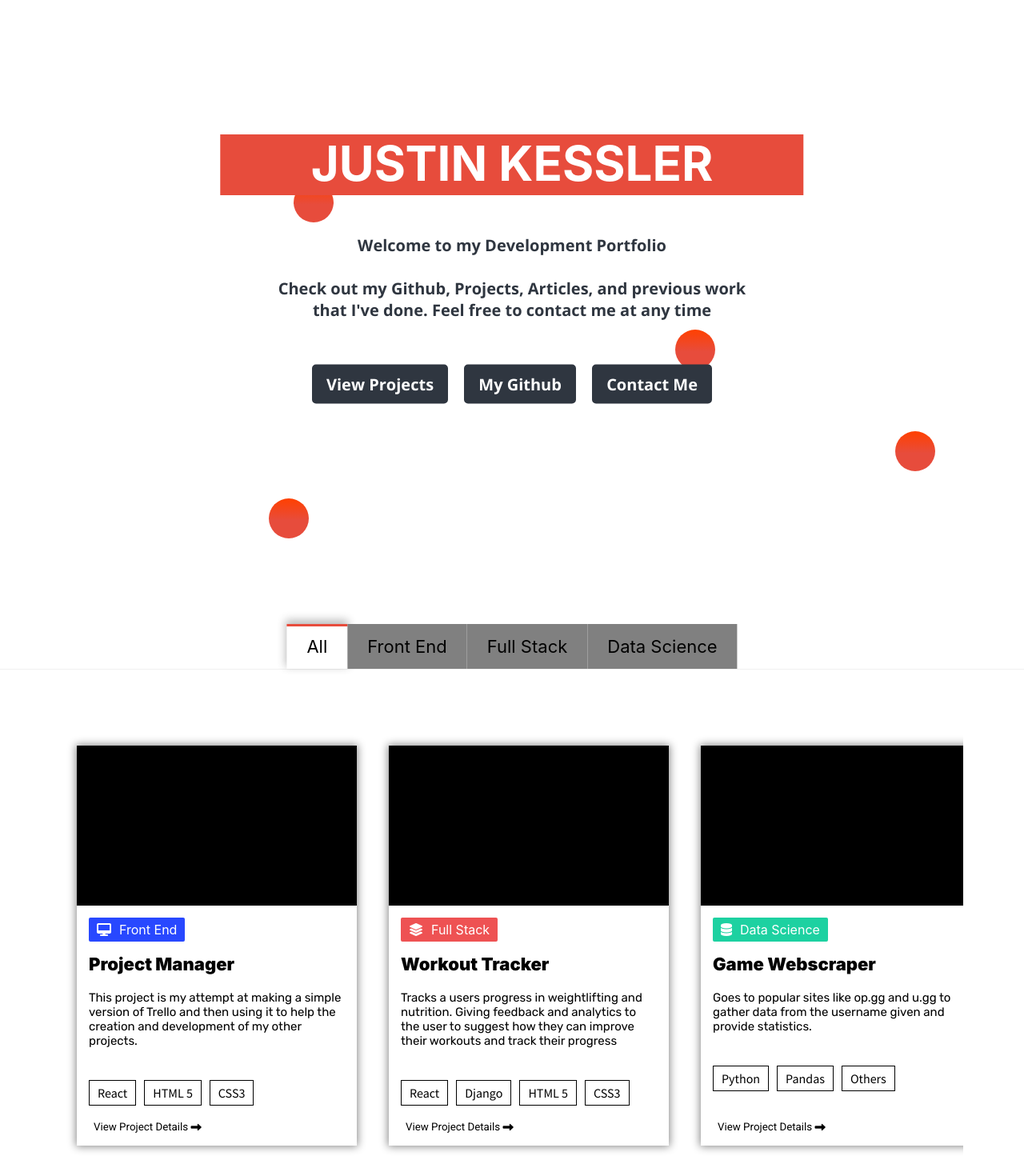
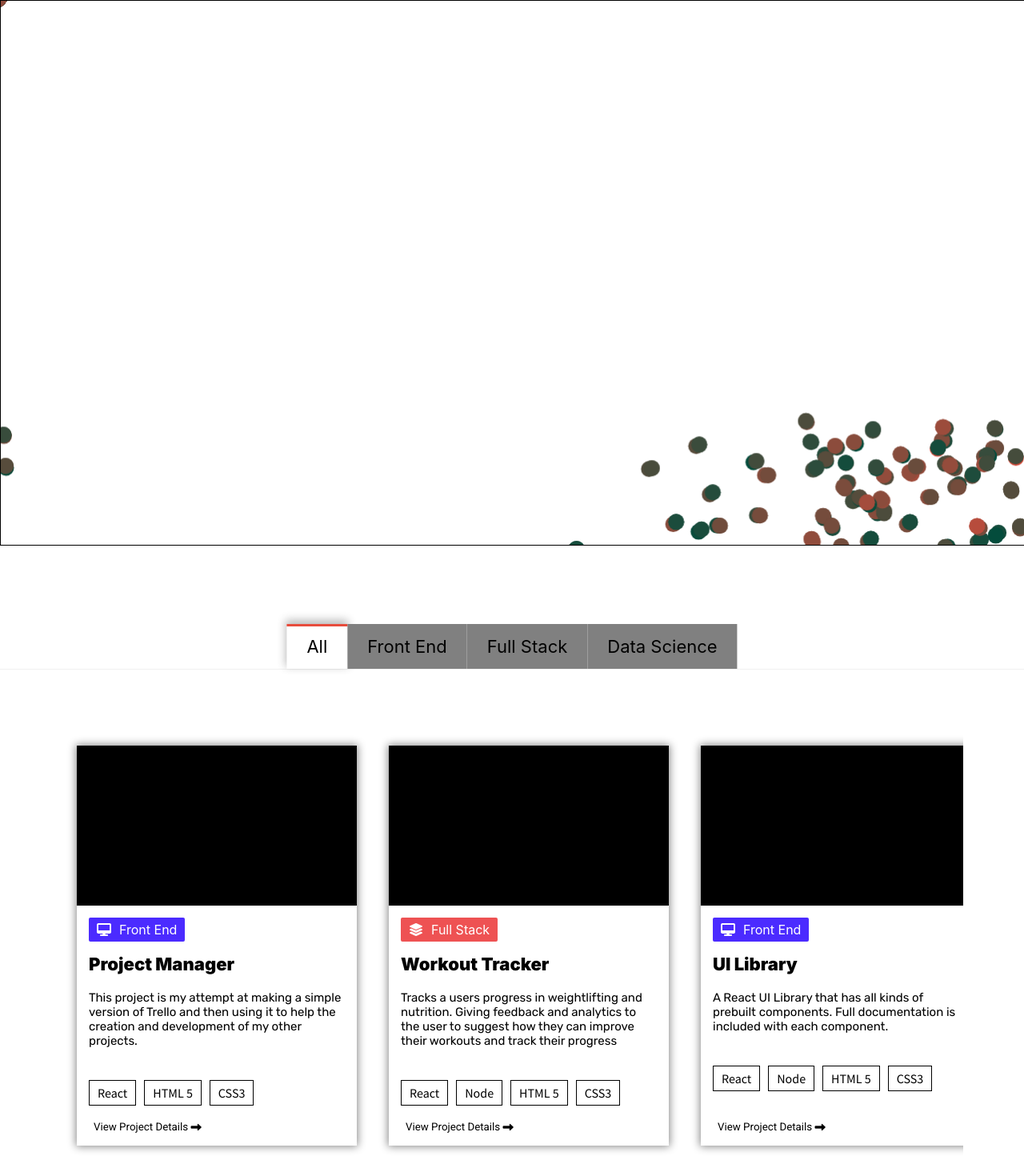
Before and after one commit to Damango/Portfolio-2.0, a React (Create React App) app: page / in a window 1280 px wide. Shown: the top 1470 px of the page at 80% size. Built offline with nearby package versions, Linux system fonts and the light colour scheme.

Commit message:
Mapped Ball Velocity to their Color

```diff
--- /dev/null
+++ b/src/Components/Canvas.js
@@ -0,0 +1,185 @@
+import React, {useEffect, useRef}from 'react';
+
+
+const Canvas = (props) => {
+
+
+  const canvasRef = useRef(null)
+
+  let mousePositionX = 0;
+  let mousePositionY = 0;
+
+
+
+
+  class Ball{
+    constructor(radius, xPosition, yPosition,xVelocity, yVelocity){
+        this.radius = radius;
+        this.xPosition = xPosition;
+        this.yPosition = yPosition;
+        this.xVelocity = xVelocity
+        this.yVelocity = yVelocity
+    }
+
+    draw(ctx){
+
+        ctx.beginPath()
+        ctx.arc(this.xPosition,this.yPosition, this.radius, 0, Math.PI * 2);
+
+        ctx.fill()
+
+    }
+
+
+
+    move(ctx){
+
+        if((this.xPosition + this.radius) >= window.innerWidth ||this.xPosition - this.radius <= 0 ){
+            this.xVelocity = -this.xVelocity
+        }
+
+        if(this.yPosition + this.radius >= window.innerHeight || this.yPosition - this.radius <= 0 ){
+            this.yVelocity = -this.yVelocity
+        }
+
+      /*  if(this.xPosition  === mousePositionX + 10  || this.xPosition === mousePositionX){
+          console.log(this.xPosition + '' + mousePositionX)
+          this.xVelocity = 10
+        }*/
+
+        this.xPosition += this.xVelocity;
+        this.yPosition += this.yVelocity;
+        ctx.fillStyle = 'rgb(' + Math.abs((this.xVelocity * 30) + (this.yVelocity * 30)) + ', 76, 60)'
+        //ctx.fillStyle = '#e74c3c'
+        this.draw(ctx)
+
+    }
+
+    follow(ctx){
+      if(this.xPosition < mousePositionX){
+        if(this.xPosition - mousePositionX)
+        this.xVelocity -= 0.01
+
+        console.log(mousePositionX)
+      }
+
+      else if( this.xPosition > mousePositionX){
+        this.xVelocity += 0.01;
+
+      }
+
+      if(this.yPosition < mousePositionY){
+        this.yVelocity -= 0.01
+
+        console.log(mousePositionY)
+      }
+
+      else if( this.yPosition > mousePositionY){
+        this.yVelocity += 0.01;
+
+      }
+
+
+
+
+      this.move(ctx)
+      this.draw(ctx)
+
+    }
+
+
+    onCursor(ctx){
+      this.xPosition = mousePositionX - 10
+      this.yPosition = mousePositionY - 10
+    }
+
+
+}
+
+let circleArray = []
+let followBall = new Ball(20,100, 100, 1, 1)
+for(let i =0; i < 100; i++){
+
+    let randomX = Math.random() * window.innerWidth;
+    let randomY = Math.random()* window.innerHeight;
+    let randomVelocity = Math.random() * 0.5
+
+    circleArray.push(new Ball(10, randomX, randomY, randomVelocity, randomVelocity))
+
+
+}
+
+const draw = (ctx, frameCount) => {
+   ctx.fillStyle = 'white';
+   ctx.fillRect(0, 0, ctx.canvas.width, ctx.canvas.height);
+
+ // ctx.clearRect(0, 0, ctx.canvas.width, ctx.canvas.height)
+
+  ctx.beginPath()
+  for(let i = 0; i < circleArray.length; i++){
+
+      circleArray[i].draw(ctx)
+      circleArray[i].follow(ctx)
+     // circleArray[i].move(ctx)
+    followBall.draw(ctx)
+    followBall.onCursor(ctx)
+
+
+  }
+
+
+
+
+
+}
+
+  useEffect(() => {
+
+    const canvas = canvasRef.current
+    const context = canvas.getContext('2d')
+    let frameCount = 0
+    let animationFrameId
+
+    //Our draw came here
+    const render = () => {
+      frameCount++
+      draw(context, frameCount)
+      animationFrameId = window.requestAnimationFrame(render)
+    }
+    render()
+
+    function resizeCanvas(canvas) {
+        const { width, height } = canvas.getBoundingClientRect()
+
+        if (canvas.width !== width || canvas.height !== height) {
+          const { devicePixelRatio:ratio=1 } = window
+          const context = canvas.getContext('2d')
+          canvas.width = width*ratio
+          canvas.height = height*ratio
+          context.scale(ratio, ratio)
+          return true
+        }
+
+        return false
+      }
+
+      resizeCanvas(canvas)
+
+    return () => {
+      window.cancelAnimationFrame(animationFrameId)
+    }
+  }, [draw])
+
+
+
+
+
+
+
+
+
+
+    return ( <canvas onMouseMove={(e) => {mousePositionX = e.clientX; mousePositionY = e.clientY;}} ref={canvasRef}/> );
+}
+
+export default Canvas;
--- a/src/Components/Data/data.json
+++ b/src/Components/Data/data.json
@@ -15,7 +15,18 @@
         "projectType": "Full Stack",
         "technologies": [
             "React",
-            "Django",
+            "Node",
+            "HTML 5",
+            "CSS3"
+        ]
+    },
+    {
+        "projectTitle": "UI Library",
+        "projectDescription": "A React UI Library that has all kinds of prebuilt components. Full documentation is included with each component.",
+        "projectType": "Front End",
+        "technologies": [
+            "React",
+            "Node",
             "HTML 5",
             "CSS3"
         ]
@@ -30,6 +41,7 @@
             "Others"
         ]
     },
+
     {
         "projectTitle": "Article Creator",
         "projectDescription": "This project is my attempt at making a simple version of Trello and then using it to help the creation and development of my other projects.",
@@ -39,16 +51,5 @@
             "HTML 5",
             "CSS3"
         ]
-    },
-    {
-        "projectTitle": "Student Tool",
-        "projectDescription": "A webtool that students can use to study different fields of science or engineering. This webtool includes reading sections for the student to study and questions to help soldify concepts.",
-        "projectType": "Full Stack",
-        "technologies": [
-            "React",
-            "Node",
-            "HTML 5",
-            "CSS3"
-        ]
     }
 ]
--- a/src/Components/Portolfio/Portfolio.css
+++ b/src/Components/Portolfio/Portfolio.css
@@ -8,7 +8,7 @@
 .jumbotron-container {
 	position: relative;
 	height: 85%;
-	background-color: white;
+	background-color: #2f3640;
 }
 
 .name-header {
@@ -105,93 +105,9 @@
 	cursor: pointer;
 }
 
-.spheres-container {
-	position: absolute;
-
+canvas {
+	position: relative;
 	width: 100%;
 	height: 100%;
-	top: 0%;
+	border: 1px solid black;
 }
-
-.sphere {
-	position: absolute;
-	background: linear-gradient(
-		360deg,
-		rgba(231, 76, 60, 1) 45%,
-		rgba(255, 64, 0, 1) 100%
-	);
-	width: 50px;
-	height: 50px;
-	border-radius: 50%;
-
-	animation: bounce 1s;
-	animation-timing-function: ease-in-out;
-	animation-iteration-count: infinite;
-	animation-direction: alternate;
-}
-@keyframes wipe {
-	0% {
-		width: 0%;
-	}
-
-	25% {
-		width: 135%;
-	}
-
-	50% {
-		width: 120%;
-	}
-
-	100% {
-		width: 145%;
-	}
-}
-
-@keyframes colorChange {
-	0% {
-		color: #2f3640;
-	}
-	100% {
-		color: white;
-	}
-}
-
-@keyframes bounce1 {
-	0% {
-		margin-top: 20px;
-	}
-
-	100% {
-		margin-top: 200px;
-	}
-}
-
-@keyframes bounce2 {
-	0% {
-		margin-top: 20px;
-	}
-
-	100% {
-		margin-top: 200px;
-	}
-}
-
-@keyframes bounce3 {
-	0% {
-		margin-top: 120px;
-	}
-
-	100% {
-		margin-top: 300px;
-	}
-}
-
-@keyframes bounce4 {
-	0% {
-		margin-top: 20px;
-	}
-
-	100% {
-		margin-top: 200px;
-	}
-}
--- a/src/Components/Portolfio/Portfolio.js
+++ b/src/Components/Portolfio/Portfolio.js
@@ -1,6 +1,6 @@
 import React, {useState, useRef, useEffect} from 'react';
 import ProjectSelector from "../ProjectSelector/ProjectSelector"
-
+import Canvas from '../Canvas'
 
 import "./Portfolio.css"
 
@@ -18,23 +18,7 @@ const Portfolio = (props) => {
     return (<div className="portfolio-container">
         <div className="jumbotron-container">
 
-            <div className="name-header"><span>JUSTIN KESSLER</span><div className="header-wipe"></div></div>
-
-            <div className="sub-text-header">Welcome to my Development Portfolio</div>
-            <div className="sub-text">Check out my Github, Projects, Articles, and previous work that I've done. Feel free to contact me at any time</div>
-            <div className="jumbotron-buttons-container">
-                <button className="jumbotron-button">View Projects</button>
-                <button className="jumbotron-button">My Github</button>
-                <button className="jumbotron-button">Contact Me</button>
-            </div>
-
-            <div className="spheres-container">
-
-                    <span className="sphere" style={{top: Math.floor(Math.random() * 600), left:Math.floor(Math.random() * 500), animationName:'bounce1', animationDuration:(Math.random() * 3) + 's'}}> </span>
-                    <span className="sphere" style={{top: Math.floor(Math.random() * 600), left:Math.floor(Math.random() * 500),animationName:'bounce2', animationDuration:(Math.random() * 3) + 's'}}> </span>
-                    <span className="sphere"style={{top: Math.floor(Math.random() * 600), right:Math.floor(Math.random() * 500),animationName:'bounce3', animationDuration: (Math.random() * 3) + 's'}}> </span>
-                    <span className="sphere"style={{top: Math.floor(Math.random() * 600), right:Math.floor(Math.random() * 500),animationName:'bounce4', animationDuration: (Math.random() * 3) + 's'}}> </span>
-            </div>
+            <Canvas />
 
         </div>
 
--- a/src/Components/Project/Project.css
+++ b/src/Components/Project/Project.css
@@ -50,7 +50,7 @@
 }
 
 .front-end {
-	background-color: #2848ff;
+	background-color: #4b2bff;
 }
 
 .full-stack {
```
Also changed, not shown: src/Components/BlackBox/BlackBox.js (deleted, +0 -37 lines).
